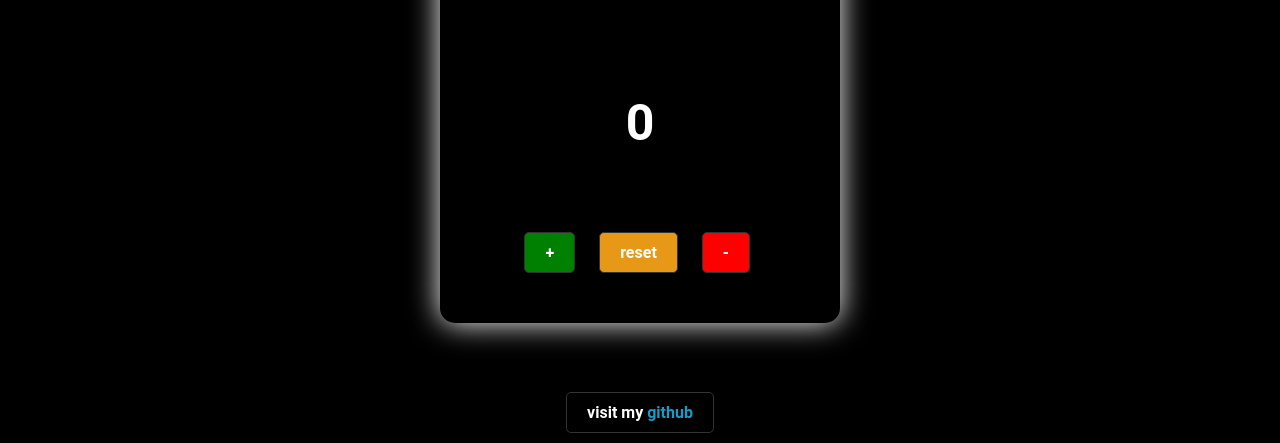
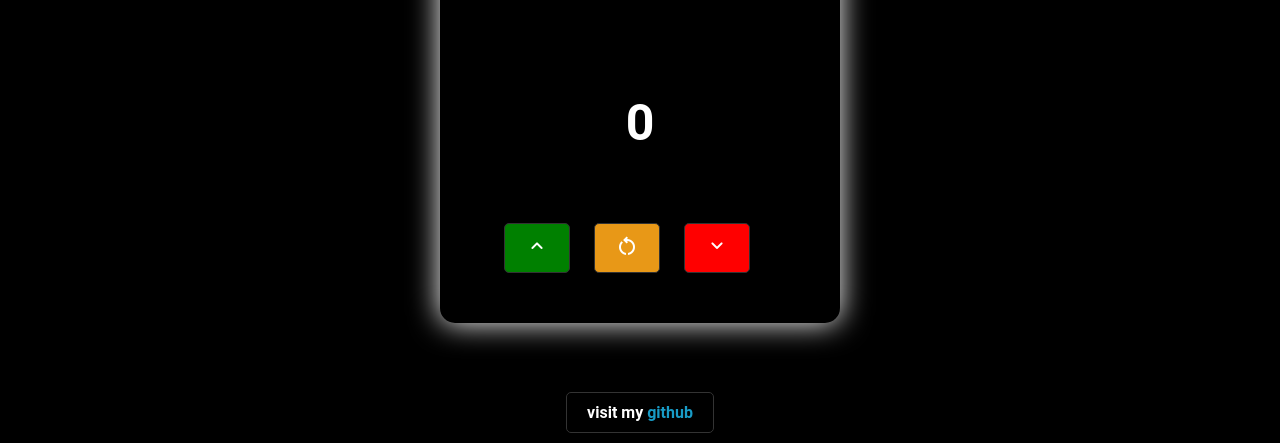
Before and after one commit to winay729/cuvette-microproject-2, a plain HTML site: page index.html in a window 1280 px wide. Shown: the part 357-800 px from the top of the page. Drawn offline with nearby package versions, Linux system fonts and the light colour scheme.

Commit message:
Update index.html

```diff
--- a/index.html
+++ b/index.html
@@ -7,15 +7,20 @@
     <title>counter app</title>
     <link rel="stylesheet" href="index.css">
     <script src="index.js"></script>
+    <link rel="stylesheet" href="https://fonts.googleapis.com/css2?family=Material+Symbols+Rounded:opsz,wght,FILL,GRAD@48,400,0,0" />
+    <link rel="stylesheet" href="https://fonts.googleapis.com/css2?family=Material+Symbols+Outlined:opsz,wght,FILL,GRAD@48,400,0,0" />
 </head>
 <body>
     <div id="container">
         <h3>counter app</h3>
         <label id="count">0</label><br>
         <div id="btn-cont">
-            <button id="incr" class="btn" onclick="increase()">+</button>
-            <button id="reset" class="btn" onclick="reset()">reset</button>
-            <button id="decr" class="btn" onclick="decrease()">-</button>
+             <button id="incr" class="btn" onclick="increase()">
+                <span class="material-symbols-rounded">keyboard_arrow_up</span></button>
+            <button id="reset" class="btn" onclick="reset()">
+                <span class="material-symbols-outlined">restart_alt</span></button>
+            <button id="decr" class="btn" onclick="decrease()">
+                <span class="material-symbols-rounded">keyboard_arrow_down</span></button>
         </div>
     </div>
     <marquee class="btn" direction="right">vinay's 2nd micro project</marquee>
```
